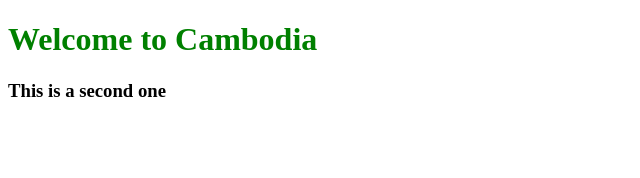
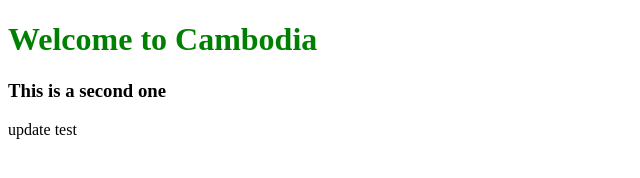
Before and after one commit to Cheata2608/Test-2, a plain HTML site: page index.html in a window 1280 px wide. Shown: the full height of the page, 0-640 px from the left. Drawn offline with Linux system fonts and the light colour scheme.

Commit message:
Update index.html

```diff
--- a/index.html
+++ b/index.html
@@ -10,5 +10,6 @@
 <body>
     <h1>Welcome to Cambodia</h1>
     <h3>This is a second one</h3>
+    <p>update test</p>
 </body>
 </html>
```
